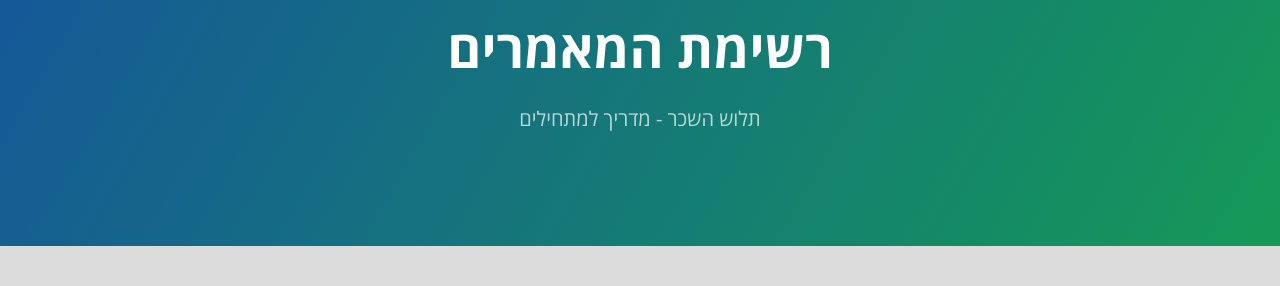
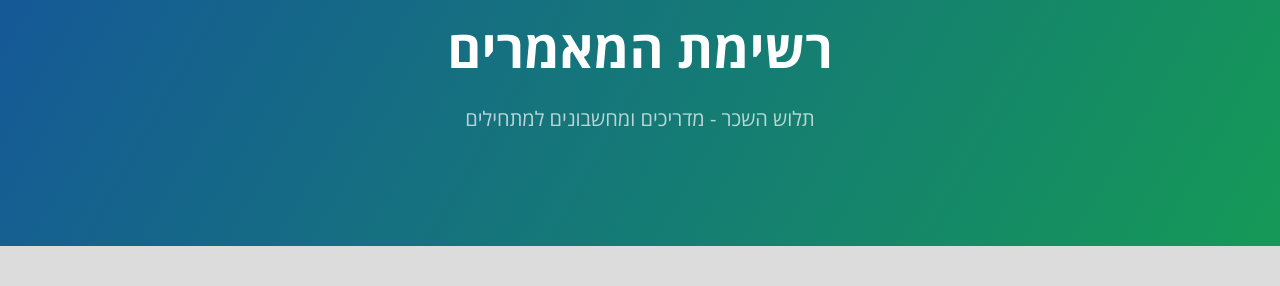
Before and after one commit to eyalitki/payslip101, a Jekyll site: the page built from docs/posts.markdown, in a window 1280 px wide. Shown: the part 127-413 px from the top of the page. Built offline with Jekyll 4.4.1, drawn with Linux system fonts in a browser that asks for light colours.

Commit message:
[bug-fix] 3rd round of bug fixes
Signed-off-by: Eyal Itkin <eyal.itkin@gmail.com>

```diff
--- a/docs/_posts/2023-03-21-מענקי-מניות-לעובדים-rsu.markdown
+++ b/docs/_posts/2023-03-21-מענקי-מניות-לעובדים-rsu.markdown
@@ -1,7 +1,7 @@
 ---
 layout: default
 title: מענקי מניות לעובדים - RSU - מיסוי ודוגמאות
-description: פירוט מלא על מענקי המניות, מתי לרוב יוענקו לנו כעובדים? מה זה אומר שהמניות הבשילו? וכמה מיסים נשלם על המניות שהוענקו לנו בקבלה ובמכירה?
+description: פירוט מלא על מענקי המניות, מתי לרוב יוענקו לנו כעובדים, מה זה אומר שהמניות הבשילו, וכמה מיסים נשלם על המניות שהוענקו לנו בקבלה ובמכירה
 date: 2025-01-18 05:29:00 +0300
 tags: stocks
 permalink: /post/מענקי-מניות-לעובדים-rsu/
--- a/docs/_posts/2023-03-28-מענקי-מניות-לעובדים-espp.markdown
+++ b/docs/_posts/2023-03-28-מענקי-מניות-לעובדים-espp.markdown
@@ -1,7 +1,7 @@
 ---
 layout: default
 title: מענקי מניות לעובדים - ESPP - מיסוי ודוגמאות
-description: פירוט מלא על המשמעות של מענקי מניות אלו, איך הם משפיעים על תלוש השכר? מתי ירכשו עבורנו המניות? וכמה מיסים נשלם על המניות בקבלה ובמכירה?
+description: פירוט מלא על המשמעות של מענקי מניות אלו, איך הם משפיעים על תלוש השכר, מתי ירכשו עבורנו המניות, וכמה מיסים נשלם על המניות בקבלה ובמכירה
 date: 2025-01-18 05:51:00 +0300
 tags: stocks
 permalink: /post/מענקי-מניות-לעובדים-espp/
--- a/docs/about.markdown
+++ b/docs/about.markdown
@@ -1,7 +1,8 @@
 ---
 layout: default
 title: דברי פתיחה
-date: 2024-01-11 10:30:00 +0200
+description: תלוש השכר - מדריכים ומחשבונים למתחילים
+date: 2025-01-18 05:30:00 +0300
 permalink: /about/
 ---
 
--- a/docs/posts.markdown
+++ b/docs/posts.markdown
@@ -1,45 +1,46 @@
 ---
 layout: default
 title: רשימת המאמרים
+description: תלוש השכר - מדריכים ומחשבונים למתחילים
 date: 2025-01-18 05:20:00 +0300
 permalink: /post/
 ---
 
 ## גזרות תקציב 2025
-סקירת ההשפעה של גזרות תקציב שנת 2025 על תלוש השכר והשפעת איכות תהליך החקיקה על סעיפי התקציב - [גזרות תקציב 2025](post/גזרות-תקציב-2025/).
+סקירת ההשפעה של גזרות תקציב שנת 2025 על תלוש השכר והשפעת איכות תהליך החקיקה על סעיפי התקציב - [גזרות תקציב 2025](/post/גזרות-תקציב-2025/).
 
 ## מענקי מניות לעובדים - ESPP
-תוכנית בה נפריש אחוזים מהשכר בכל חודש בכדי שאחרי חצי שנה ירכשו עבורנו מניות החברה - [מענקי מניות לעובדים - ESPP](post/מענקי-מניות-לעובדים-espp/).
+תוכנית בה נפריש אחוזים מהשכר בכל חודש בכדי שאחרי חצי שנה ירכשו עבורנו מניות החברה - [מענקי מניות לעובדים - ESPP](/post/מענקי-מניות-לעובדים-espp/).
 
 ## מענקי מניות לעובדים - RSU
-מתי יוענקו לנו מענקי המניות, איך הם פועלים וכמה מיסים נשלם עליהם - [מענקי מניות לעובדים - RSU](post/מענקי-מניות-לעובדים-rsu/).
+מתי יוענקו לנו מענקי המניות, איך הם פועלים וכמה מיסים נשלם עליהם - [מענקי מניות לעובדים - RSU](/post/מענקי-מניות-לעובדים-rsu/).
 
 ## מענקי מניות לעובדים - סעיף 102
-מבוא למיסוי על מענקי מניות וסעיף 102. סעיף זה משמש כתבנית להגדרת מיסוי מסלולי ההענקות השונים - [מענקי מניות לעובדים - סעיף 102](post/מענקי-מניות-לעובדים-סעיף-102/).
+מבוא למיסוי על מענקי מניות וסעיף 102. סעיף זה משמש כתבנית להגדרת מיסוי מסלולי ההענקות השונים - [מענקי מניות לעובדים - סעיף 102](/post/מענקי-מניות-לעובדים-סעיף-102/).
 
 ## תלוש השכר, עד לאגורה האחרונה
-חוק עיגול סכומים וסיכום כל מה שלמדנו על איך מחושב תלוש השכר מנקודות זיכוי, מדרגות מס הכנסה ותנאים סוציאליים - [סיכום תלוש השכר, עד לאגורה האחרונה](post/סיכום_תלוש_השכר/).
+חוק עיגול סכומים וסיכום כל מה שלמדנו על איך מחושב תלוש השכר מנקודות זיכוי, מדרגות מס הכנסה ותנאים סוציאליים - [סיכום תלוש השכר, עד לאגורה האחרונה](/post/סיכום_תלוש_השכר/).
 
 ## על קרן ההשתלמות והגבלות המחוקק
-הסבר על קרן ההשתלמות והגורם לזה שלרובנו כבר קשה לעקוב אחרי כל הקרנות שצברנו במעסיקים השונים - [קרן ההשתלמות](post/קרן-השתלמות/).
+הסבר על קרן ההשתלמות והגורם לזה שלרובנו כבר קשה לעקוב אחרי כל הקרנות שצברנו במעסיקים השונים - [קרן ההשתלמות](/post/קרן-השתלמות/).
 
 ## פיצויי הפיטורים והמיסוי הכפול
-על פיצויי הפיטורים שנהפכו לחלק ראשי מהפנסיה שלנו והסיבוב שעשה האוצר במיסוי הכפול שלהם - [פיצויי פיטורים](post/פיצויי-הפיטורים-והמיסוי-הכפול/).
+על פיצויי הפיטורים שנהפכו לחלק ראשי מהפנסיה שלנו והסיבוב שעשה האוצר במיסוי הכפול שלהם - [פיצויי פיטורים](/post/פיצויי-הפיטורים-והמיסוי-הכפול/).
 
 ## על פנסיה וזיכוי המס החבוי
-על הפרשת המעסיק לפנסיה, ההפרשה העצמית לפנסיה וזיכוי המס על ההפרשה, אפילו שכיום מדובר בחובת הפרשה גם ככה - [פנסיה](post/על-פנסיה-וזיכוי-המס-החבוי/).
+על הפרשת המעסיק לפנסיה, ההפרשה העצמית לפנסיה וזיכוי המס על ההפרשה, אפילו שכיום מדובר בחובת הפרשה גם ככה - [פנסיה](/post/על-פנסיה-וזיכוי-המס-החבוי/).
 
 ## ביטוח לאומי וביצת השכר
-על (היעדר) קשר בין מדרגות מס הכנסה וביטוח לאומי, מה שמוביל לביצת שכר בה כל שקל ברוטו שווה פחות מ-20 אגורות נטו - [דמי ביטוח לאומי וביטוח בריאות ממלכתי](post/מס-הכנסה-ממאדים-וביטוח-לאומי-מנוגה/).
+על (היעדר) קשר בין מדרגות מס הכנסה וביטוח לאומי, מה שמוביל לביצת שכר בה כל שקל ברוטו שווה פחות מ-20 אגורות נטו - [דמי ביטוח לאומי וביטוח בריאות ממלכתי](/post/מס-הכנסה-ממאדים-וביטוח-לאומי-מנוגה/).
 
 ## חוק הנטו הקבוע
-מזל טוב, קיבלת העלאה בעבודה. אבל רגע, למה בסוף החודש הנטו כמעט ולא השתנה? ברוכים הבאים למציאות של [מס יסף וחוק הנטו הקבוע](post/חוק-הנטו-הקבוע/).
+מזל טוב, קיבלת העלאה בעבודה. אבל רגע, למה בסוף החודש הנטו כמעט ולא השתנה? ברוכים הבאים למציאות של [מס יסף וחוק הנטו הקבוע](/post/חוק-הנטו-הקבוע/).
 
 ## מדרגות מס הכנסה
-אז איך בפועל יחושב מס הכנסה? ולמה חלק מהציבור משוכנע שהמיסים נמוכים בעוד ששני העשירונים העליונים כורעים תחת נטל המס - [מדרגות מס הכנסה](post/מדרגות-מס-הכנסה/).
+אז איך בפועל יחושב מס הכנסה? ולמה חלק מהציבור משוכנע שהמיסים נמוכים בעוד ששני העשירונים העליונים כורעים תחת נטל המס - [מדרגות מס הכנסה](/post/מדרגות-מס-הכנסה/).
 
 ## נקודות זיכוי ממס הכנסה
-שוויון בפני החוק? לא בפני מס הכנסה. לכל אחד ואחת מאיתנו כמות שונה של נקודות זיכוי ממס ובפוסט זה נלמד מה הן וכמה הן שוות - [נקודות זיכוי ממס הכנסה](post/נקודות-זיכוי-ממס-הכנסה/).
+שוויון בפני החוק? לא בפני מס הכנסה. לכל אחד ואחת מאיתנו כמות שונה של נקודות זיכוי ממס ובפוסט זה נלמד מה הן וכמה הן שוות - [נקודות זיכוי ממס הכנסה](/post/נקודות-זיכוי-ממס-הכנסה/).
 
 ## דברי פתיחה
 רקע לפתיחת הבלוג ולינק לטבלאות חישוב תלוש השכר מברוטו לנטו, מיסוי, תנאים סוציאליים ועוד - [לינק](/about).
```
